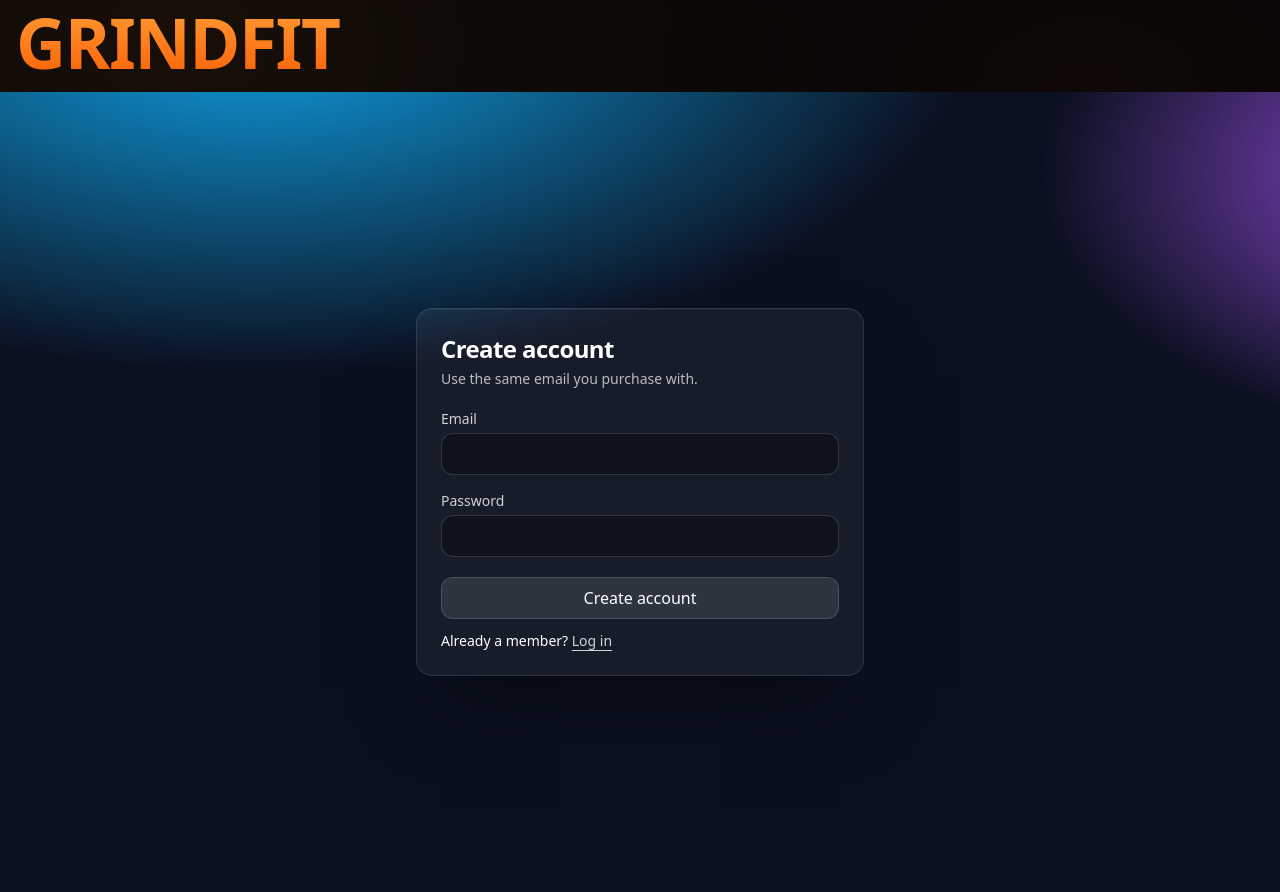
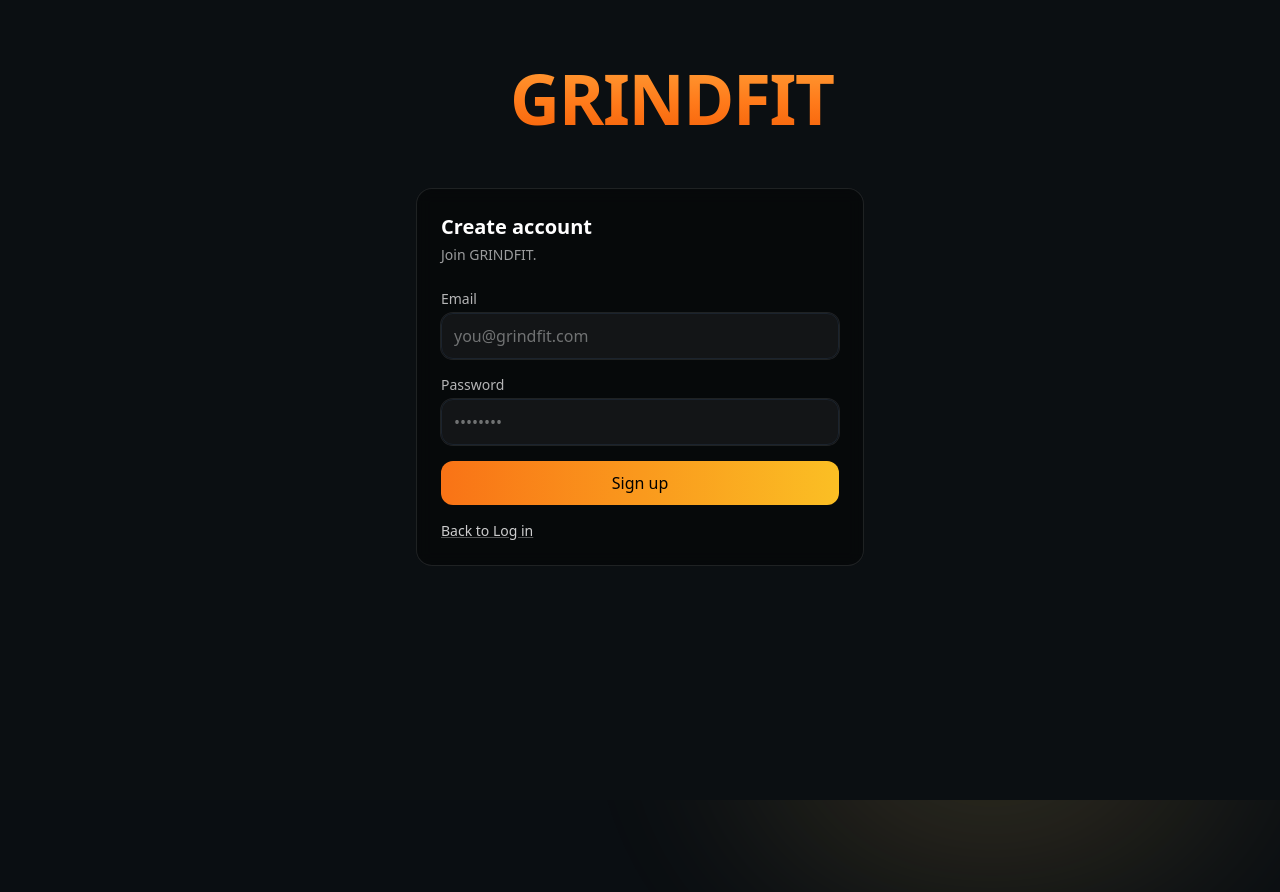
Before and after one commit to GrindFit/grindfit-webapp, a Next.js app: page /signup in a window 1280 px wide. After the commit the page ends 800 px from the top, so only its background shows below. Built offline with nearby package versions, Linux system fonts and the light colour scheme; no server answers.

Commit message:
Update signup.jsx
style(auth): match signup to login gradient + layout

```diff
--- a/pages/signup.jsx
+++ b/pages/signup.jsx
@@ -1,8 +1,8 @@
 // /pages/signup.jsx
 import { useState } from "react";
 import { useRouter } from "next/router";
-import { supabase } from "../lib/supabaseClient";
-import Nav from "../components/Nav";
+import Brand from "../components/Brand";
+import supabase from "../lib/supabaseClient";
 
 export default function Signup() {
   const router = useRouter();
@@ -10,65 +10,87 @@ export default function Signup() {
   const [password, setPassword] = useState("");
   const [loading, setLoading] = useState(false);
   const [err, setErr] = useState("");
+  const [ok, setOk] = useState("");
 
-  const onSubmit = async (e) => {
+  async function onSubmit(e) {
     e.preventDefault();
-    setErr("");
-    setLoading(true);
-    const { error } = await supabase.auth.signUp({ email, password });
+    setErr(""); setOk(""); setLoading(true);
+    const origin = typeof window !== "undefined" ? window.location.origin : "";
+    const { error } = await supabase.auth.signUp({
+      email,
+      password,
+      options: { emailRedirectTo: `${origin}/login` },
+    });
     setLoading(false);
-    if (error) return setErr(error.message);
-    alert("Check your email to confirm your account.");
-    router.push("/login");
-  };
-
+    if (error) setErr(error.message);
+    else setOk("Check your email to confirm your account.");
+  }
 
   return (
-    <>
-      <Nav />
-      <div className="min-h-screen flex items-center justify-center bg-[radial-gradient(1200px_600px_at_20%_-10%,#0ea5e9_0%,transparent_60%),radial-gradient(900px_500px_at_120%_10%,#a855f7_0%,transparent_55%),linear-gradient(180deg,#0b1020,#0b1020)] px-4">
-        <form
-          onSubmit={onSubmit}
-          className="w-full max-w-md rounded-2xl border border-white/10 bg-white/5 p-6 text-white shadow-[0_1px_0_0_rgba(255,255,255,0.06)_inset,0_40px_80px_-24px_rgba(0,0,0,0.5)]"
-        >
-          <h1 className="text-2xl font-semibold tracking-tight">Create account</h1>
-          <p className="text-white/70 text-sm mt-1">Use the same email you purchase with.</p>
+    <div className="min-h-screen bg-[#0b0f12]">
+      {/* warm brand gradient backdrop */}
+      <div className="pointer-events-none fixed inset-0 -z-10">
+        <div className="absolute inset-0 bg-gradient-to-br from-[#111827] via-[#0b0f12] to-[#0b0f12]" />
+        <div className="absolute -top-24 -left-20 h-[60vh] w-[60vw] rounded-full opacity-[0.18] blur-3xl"
+             style={{ background: "radial-gradient(600px 600px at center, #ff7a18 0%, rgba(0,0,0,0) 60%)" }} />
+        <div className="absolute -bottom-32 -right-24 h-[60vh] w-[60vw] rounded-full opacity-[0.18] blur-3xl"
+             style={{ background: "radial-gradient(600px 600px at center, #ffd36e 0%, rgba(0,0,0,0) 60%)" }} />
+      </div>
 
-          <label className="block text-sm mt-5 mb-1 text-white/80">Email</label>
+      {/* top logo */}
+      <div className="relative z-10 container mx-auto px-4 pt-14 flex justify-center">
+        <div className="w-[180px] sm:w-[220px] md:w-[260px]">
+          <Brand />
+        </div>
+      </div>
+
+      {/* card */}
+      <div className="relative z-10 container mx-auto px-4">
+        <div className="mx-auto mt-8 sm:mt-10 max-w-md rounded-2xl border border-white/10 bg-black/40 p-6 backdrop-blur">
+          <h1 className="text-xl font-semibold text-white">Create account</h1>
+          <p className="mt-1 text-sm text-white/60">Join GRINDFIT.</p>
+
+          <form onSubmit={onSubmit} className="mt-6 space-y-4">
+            <div>
+              <label className="block text-sm text-white/70 mb-1">Email</label>
               <input
                 type="email"
-            className="w-full rounded-xl bg-black/30 border border-white/15 px-3 py-2 outline-none focus:ring-2 focus:ring-white/20"
                 value={email}
-            onChange={(e) => setEmail(e.target.value)}
+                onChange={e=>setEmail(e.target.value)}
                 required
+                className="w-full rounded-xl bg-white/5 px-3 py-2.5 text-white placeholder-white/40 outline-none ring-1 ring-white/10 focus:ring-white/30"
+                placeholder="you@grindfit.com"
               />
-
-          <label className="block text-sm mt-4 mb-1 text-white/80">Password</label>
+            </div>
+            <div>
+              <label className="block text-sm text-white/70 mb-1">Password</label>
               <input
                 type="password"
-            className="w-full rounded-xl bg-black/30 border border-white/15 px-3 py-2 outline-none focus:ring-2 focus:ring-white/20"
                 value={password}
-            onChange={(e) => setPassword(e.target.value)}
+                onChange={e=>setPassword(e.target.value)}
                 required
+                className="w-full rounded-xl bg-white/5 px-3 py-2.5 text-white placeholder-white/40 outline-none ring-1 ring-white/10 focus:ring-white/30"
+                placeholder="••••••••"
               />
+            </div>
 
-          {err && <div className="mt-3 text-sm text-red-300">{err}</div>}
+            {err && <p className="text-sm text-red-400">{err}</p>}
+            {ok && <p className="text-sm text-emerald-400">{ok}</p>}
 
             <button
               disabled={loading}
-            className="mt-5 w-full rounded-xl border border-white/15 bg-white/10 hover:bg-white/20 px-4 py-2 font-medium"
-          >
-            {loading ? "Creating..." : "Create account"}
+              className="w-full rounded-xl bg-gradient-to-r from-orange-500 to-amber-400 py-2.5 font-medium text-black hover:brightness-105 disabled:opacity-60">
+              {loading ? "Creating..." : "Sign up"}
             </button>
+          </form>
 
-          <div className="mt-3 text-sm">
-            Already a member?{" "}
-            <a href="/login" className="text-white/80 hover:text-white underline underline-offset-4">
-              Log in
+          <div className="mt-4 flex justify-between text-sm">
+            <a href="/login" className="text-white/80 hover:text-white underline decoration-white/30">
+              Back to Log in
             </a>
           </div>
-        </form>
         </div>
-    </>
+      </div>
+    </div>
   );
 }
```
Lines whose indentation alone changed are shown as unchanged.
